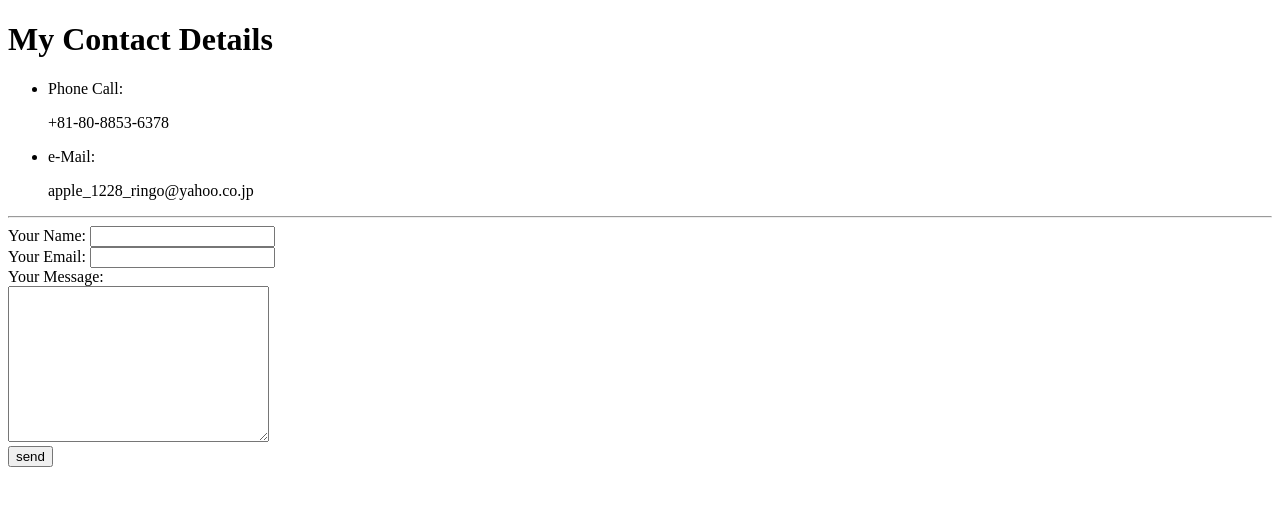
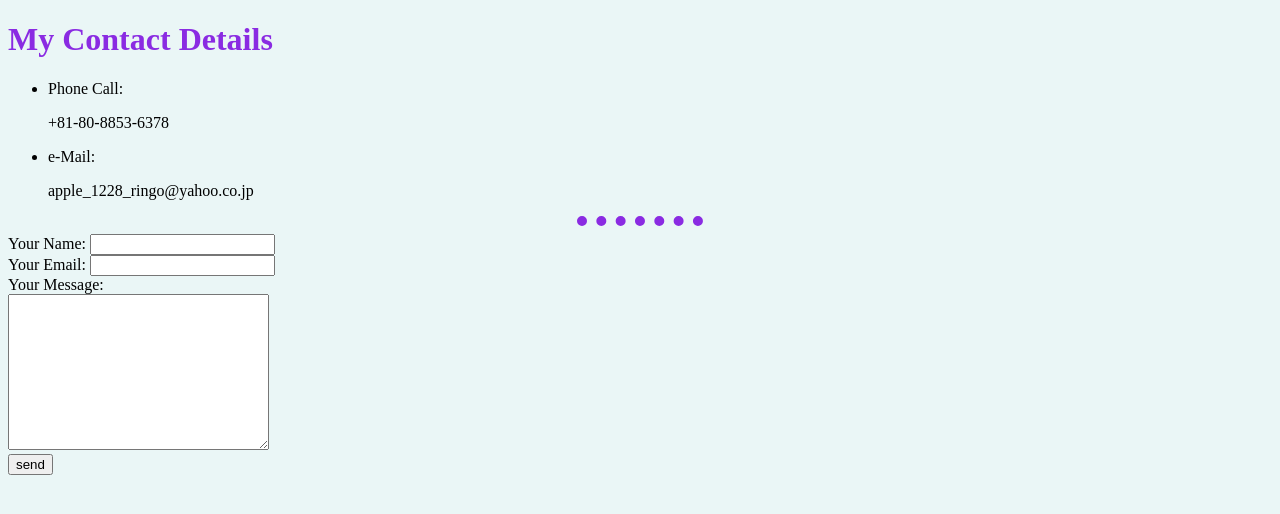
Before and after one commit to yamaso-burger/WebDevelopmentBootcamp_IntroductionCSS, a plain HTML site: page contact.html in a window 1280 px wide. Drawn offline with Linux system fonts and the light colour scheme.

Commit message:
add link of stylesheet and add h1 and h3 styles

```diff
--- a/contact.html
+++ b/contact.html
@@ -3,6 +3,7 @@
   <head>
     <meta charset="utf-8">
     <title></title>
+    <link rel="stylesheet" href="css/styles.css">
   </head>
   <body>
     <h1>My Contact Details</h1>
--- a/css/styles.css
+++ b/css/styles.css
@@ -0,0 +1,14 @@
+body {
+    background-color: #EAF6F6;
+  }
+
+  hr {
+    border-style: none;
+    border-bottom: 10px dotted blueviolet;
+    /* height: 10px; */
+    width: 10%;
+  }
+
+  h1, h3 {
+      color: blueviolet;
+  }
```
Also changed, not shown: hobbies.html (+1 -0 lines), index.html (+1 -12 lines), inputs.html (+1 -0 lines).
